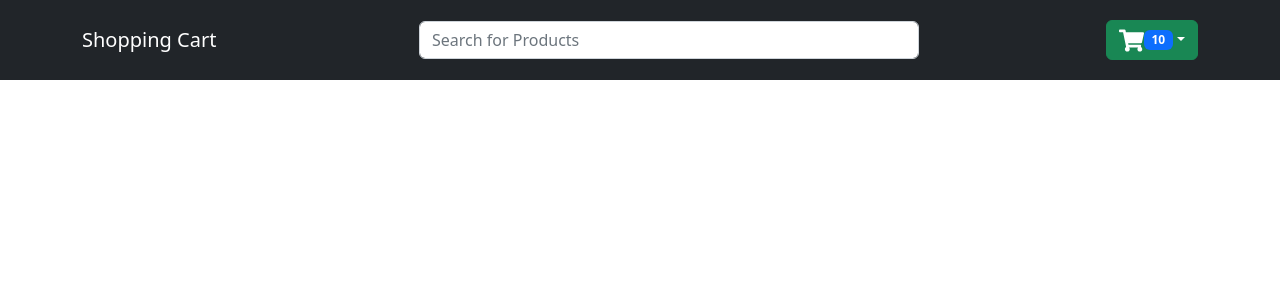
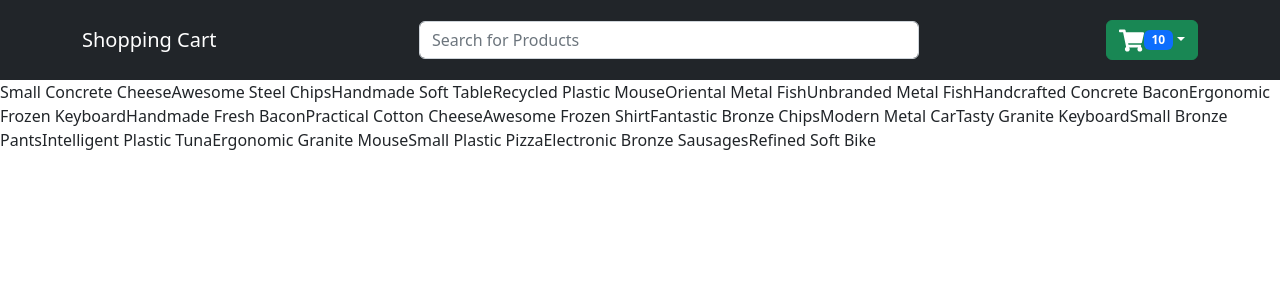
Before and after one commit to thejaduijin/shopping-cart, a React (Create React App) app: page / in a window 1280 px wide. Shown: the top 300 px of the page. Built offline with nearby package versions, Linux system fonts and the light colour scheme.

Commit message:
context api and reducers created

```diff
--- a/package.json
+++ b/package.json
@@ -7,10 +7,12 @@
     "@testing-library/react": "^13.4.0",
     "@testing-library/user-event": "^13.5.0",
     "bootstrap": "^5.2.3",
+    "faker": "^6.6.6",
     "react": "^18.2.0",
     "react-bootstrap": "^2.6.0",
     "react-dom": "^18.2.0",
     "react-icons": "^4.7.1",
+    "react-router-dom": "^6.4.4",
     "react-scripts": "5.0.1",
     "web-vitals": "^2.1.4"
   },
@@ -37,5 +39,8 @@
       "last 1 firefox version",
       "last 1 safari version"
     ]
+  },
+  "devDependencies": {
+    "@faker-js/faker": "^7.6.0"
   }
 }
--- a/src/App.js
+++ b/src/App.js
@@ -1,11 +1,19 @@
+import { BrowserRouter, Route, Routes } from 'react-router-dom';
 import './App.css';
 import Header from './components/Header/Header';
+import Cart from './components/Cart'
+import Home from './components/Home'
+
 
 function App() {
   return (
-    <div className="App">
-      <Header/>
-    </div>
+    <BrowserRouter>
+      <Header />
+      <Routes>
+        <Route path='/' element={<Home />} exact />
+        <Route path='/cart' element={<Cart />}/>
+      </Routes>
+    </BrowserRouter>
   );
 }
 
--- /dev/null
+++ b/src/components/Cart.js
@@ -0,0 +1,9 @@
+import React from 'react'
+
+const Cart = () => {
+  return (
+    <div>Cart</div>
+  )
+}
+
+export default Cart
--- /dev/null
+++ b/src/components/Context/Context.js
@@ -0,0 +1,38 @@
+import React from 'react';
+import { createContext } from 'react';
+import { faker } from '@faker-js/faker';
+import { useReducer } from 'react';
+import { cartReducer } from './Reducers';
+import { useContext } from 'react';
+
+const Cart = createContext();
+
+const Context = ({ children }) => {
+
+    const products = [...Array(20)].map(() => ({
+        id: faker.datatype.uuid(),
+        name: faker.commerce.productName(),
+        price: faker.commerce.price(),
+        image: faker.image.avatar(),
+        inStock: faker.helpers.arrayElement([0, 3, 5, 6, 7]),
+        fastDelivery: faker.datatype.boolean(),
+        ratings: faker.helpers.arrayElement([1, 2, 3, 4, 5]),
+    }));
+
+    const [state, dispatch] = useReducer(cartReducer, {
+        products: products,
+        cart: [],
+    })
+
+    return (
+        <Cart.Provider value={{ state, dispatch }}>
+            {children}
+        </Cart.Provider>
+    )
+}
+
+export default Context;
+
+export const CartState = ()=>{
+    return useContext(Cart);
+};
--- /dev/null
+++ b/src/components/Context/Reducers.js
@@ -0,0 +1,7 @@
+export const cartReducer = (state,action ) =>{
+    switch (action.type){
+
+        default:
+            return state;
+    }
+}
--- a/src/components/Header/Header.js
+++ b/src/components/Header/Header.js
@@ -2,6 +2,7 @@ import React from "react";
 import { Badge, Container, FormControl, Navbar } from "react-bootstrap";
 import Dropdown from "react-bootstrap/Dropdown";
 import { FaShoppingCart } from "react-icons/fa";
+import { Link } from "react-router-dom";
 
 const Header = () => {
     return (
@@ -14,7 +15,7 @@ const Header = () => {
         >
             <Container>
                 <Navbar.Brand>
-                    <a href="/">Shopping Cart</a>
+                    <Link to="/">Shopping Cart</Link>
                 </Navbar.Brand>
                 <Navbar.Text className="search">
                     <FormControl
--- /dev/null
+++ b/src/components/Home.js
@@ -0,0 +1,24 @@
+import React from 'react'
+import { CartState } from './Context/Context'
+
+const Home = () => {
+
+  const { state: { products } } = CartState();
+  console.log(products);
+
+  return (
+    <div className='home'>
+    {/* {  <Filters/>} */}
+    <div className='productContainer'>
+      {
+        products.map((prod)=>{
+          return <span>{prod.name}</span>
+        })
+      }
+
+    </div>
+    </div>
+  )
+}
+
+export default Home
--- a/src/index.js
+++ b/src/index.js
@@ -3,10 +3,13 @@ import ReactDOM from 'react-dom/client';
 import './index.css';
 import App from './App';
 import 'bootstrap/dist/css/bootstrap.min.css';
+import Context from './components/Context/Context';
 
 const root = ReactDOM.createRoot(document.getElementById('root'));
 root.render(
   <React.StrictMode>
-    <App />
+    <Context>
+      <App />
+    </Context>
   </React.StrictMode>
 );
```
Also changed, not shown: 1 other file (tests, documents, lock files or other folders).
